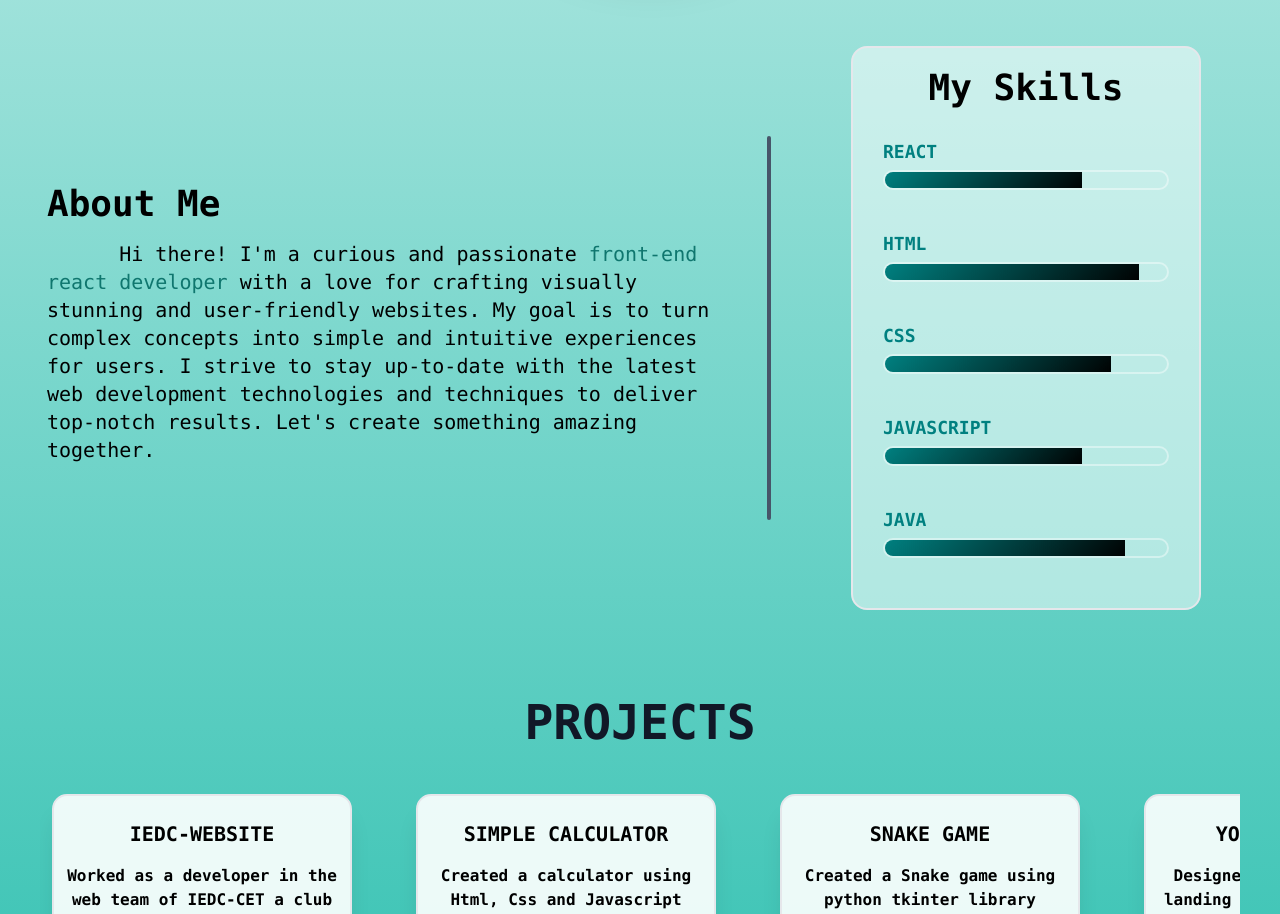
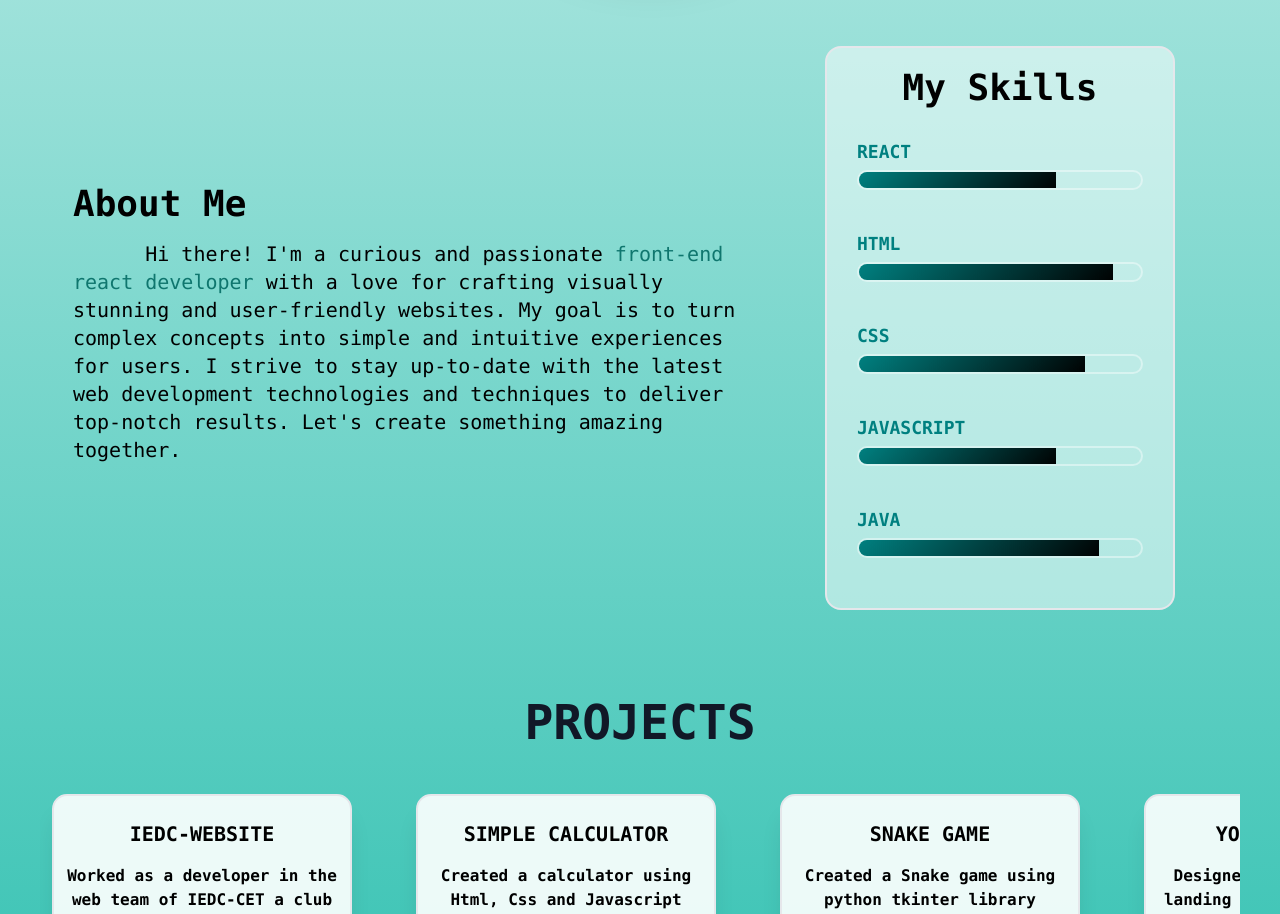
Before and after one commit to Adith628/Portfolio, a Next.js app: page / in a window 1280 px wide. Shown: the part 980-1894 px from the top of the page. Built offline with nearby package versions, Linux system fonts and the light colour scheme.

Commit message:
Update index.tsx

```diff
--- a/pages/index.tsx
+++ b/pages/index.tsx
@@ -93,7 +93,7 @@ export default function Home() {
               I strive to stay up-to-date with the latest web development technologies and techniques to deliver top-notch results. Let&apos;s create something amazing together.
             </p>
         </section>
-        <div className='w-1 bg-slate-600 dark:bg-teal-300 h-96 rounded-lg self-center' ></div>
+        {/* <div className='w-1 bg-slate-600 dark:bg-teal-300 h-96 rounded-lg self-center' ></div> */}
         <section className=' flex justify-center m-8 '>
             <div data-aos="zoom-in" className='skill   flex-col dark:border-none bg-white text-center  dark:bg-white dark:bg-opacity-10 dark:shadow-[0px_0px_8px_rgba(225,225,225,0.5)] gap-5 p-5 border-2 rounded-2xl'>
               <h5 className='text-4xl font-semibold dark:text-teal-400 '>My Skills</h5>
```
